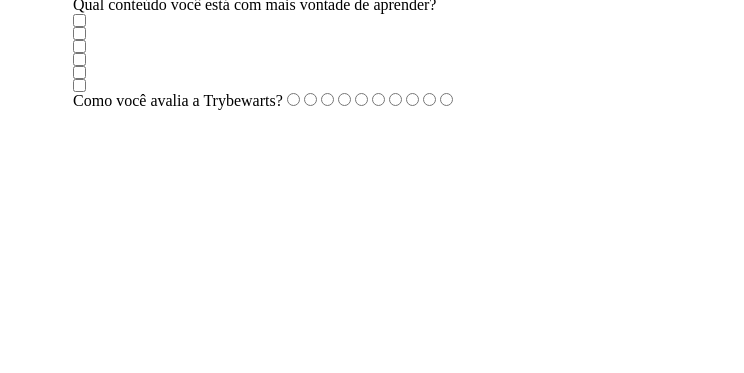
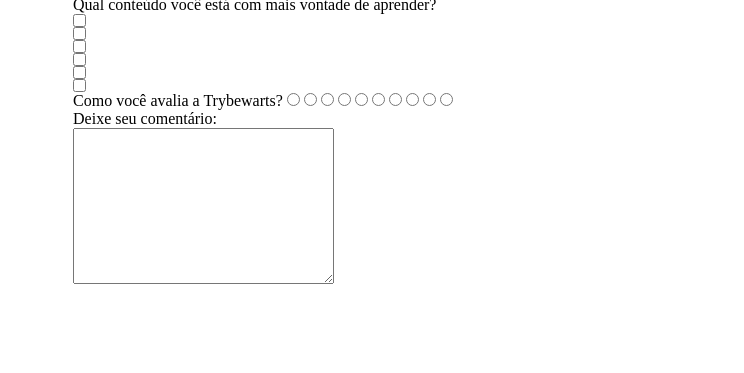
Before and after one commit to pedro-henrique-a-silva/trybewarts, a website: page index.html in a window 1280 px wide. Shown: the part 138-511 px from the top of the page, 0-744 px from the left. Drawn offline with Linux system fonts and the light colour scheme.

Commit message:
Requisito 15 concluido, Adicionando o campo de comentarios

```diff
--- a/index.html
+++ b/index.html
@@ -68,6 +68,10 @@
         <input type="radio" name="rate" value="9">
         <input type="radio" name="rate" value="10">
       </div>
+      <div>
+        <label for="" class="textarea">Deixe seu comentário:</label>
+        <textarea cols="30" rows="10" maxlength="500"></textarea>
+      </div>
     </form>
     <img id="trybewarts-forms-logo" src="images/trybewarts-colored.svg" alt="logo TrybeWarts">
   </main>
--- a/style.css
+++ b/style.css
@@ -44,19 +44,27 @@ main {
 .form-inputs div {
   display: inline-block;
 }
+
 #label-family {
   display: flex;
   flex-direction: column;
 }
+
 #radio-button {
   display: flex;
   flex-direction: column;
 }
+
 #footer {
   display: flex;
   justify-content: center;
 }
+
 .subject {
   display: flex;
   flex-direction: column;
 }
+
+.textarea {
+  display: block;
+}
```
Lines whose indentation alone changed are shown as unchanged.
